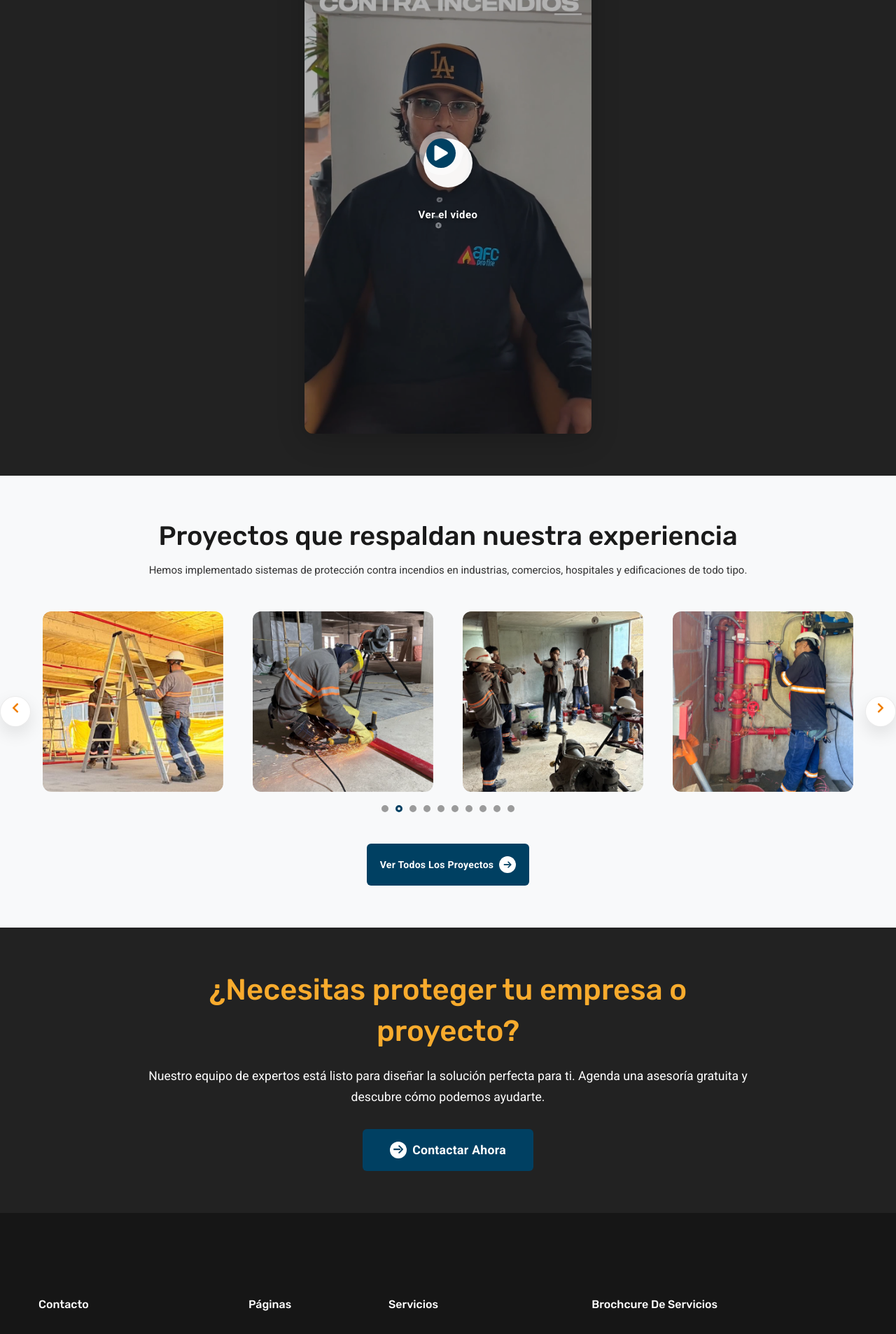
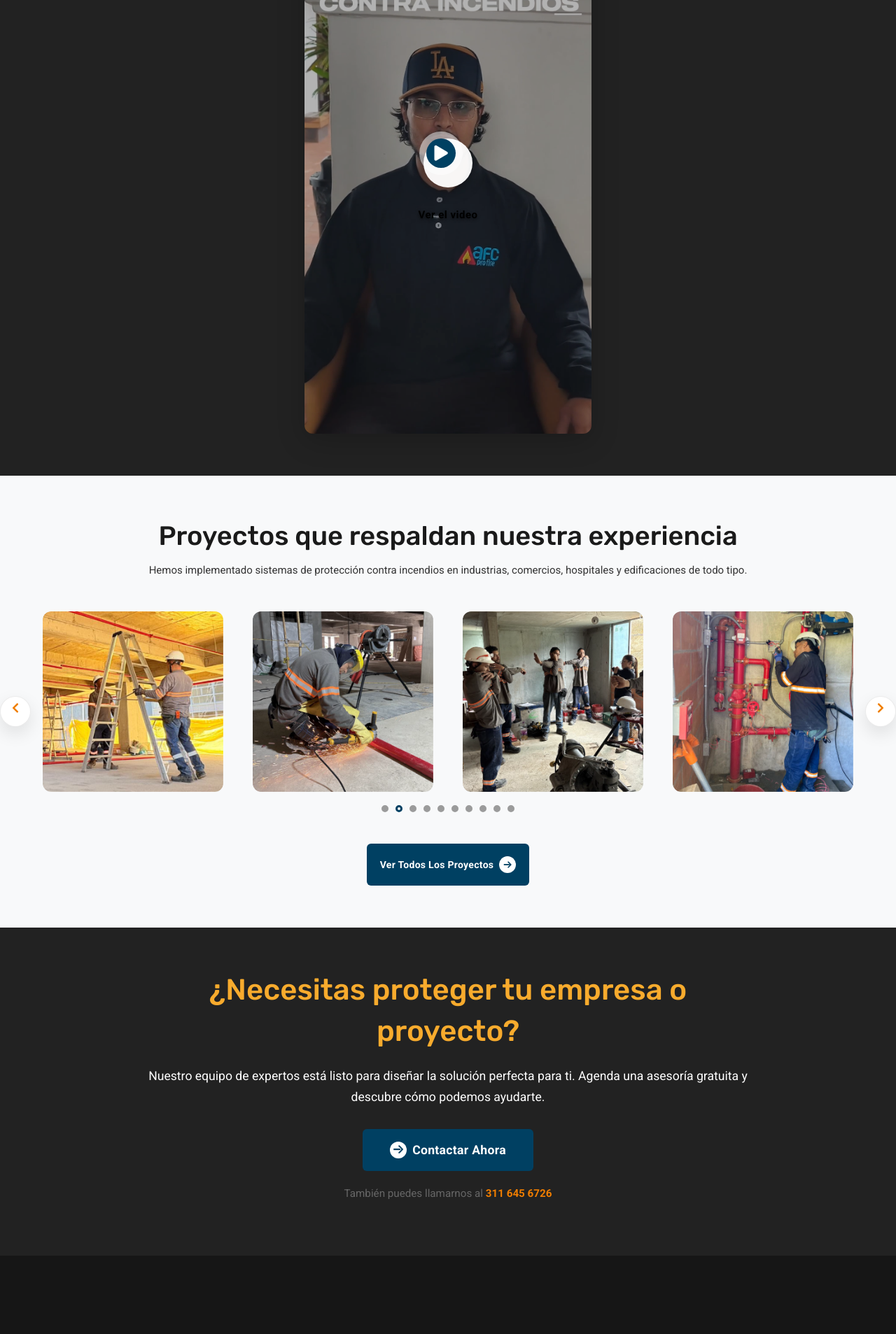
Before and after one commit to andresvd95/AFC_PROFIRE_REACT, a React (Vite) app: page /quienes-somos in a window 1280 px wide. Shown: the part 1053-2960 px from the top of the page at 70% size. Built offline with nearby package versions, Linux system fonts and the light colour scheme; grey boxes are pictures that could not be loaded.

Commit message:
Fix A3: telefono en CTA de Quienes somos + label 'Ver el video' en negro

```diff
--- a/src/components/LocalVideo.jsx
+++ b/src/components/LocalVideo.jsx
@@ -54,7 +54,9 @@ export default function LocalVideo({ src, poster, mode = 'cover' }) {
               <i className="fa fa-play"></i>
             </div>
           </button>
-          <span className="video__btn-title">Ver el video</span>
+          <span className="video__btn-title" style={{ color: '#000' }}>
+            Ver el video
+          </span>
         </div>
 
         <button className="video-close-btn" id="close-video-btn" type="button" aria-label="Cerrar video" onClick={close}>
--- a/src/pages/QuienesSomos.jsx
+++ b/src/pages/QuienesSomos.jsx
@@ -118,6 +118,12 @@ export default function QuienesSomos() {
             <i className="icon-arrow-right"></i>
             <span>Contactar ahora</span>
           </a>
+          <p className="mt-20" style={{ color: '#666', fontSize: '0.95rem' }}>
+            También puedes llamarnos al{' '}
+            <a href="tel:+573116456726" style={{ color: '#ef7d00', fontWeight: 600 }}>
+              311 645 6726
+            </a>
+          </p>
         </div>
       </section>
     </>
--- a/src/styles/quienes-somos.css
+++ b/src/styles/quienes-somos.css
@@ -52,10 +52,17 @@ footer.footer-min {
   position: relative;
   width: 100%;
   padding-bottom: 177.3%;
+  min-height: 480px;
   background: #000;
   border-radius: 12px;
   overflow: hidden;
   box-shadow: 0 10px 40px rgba(0, 0, 0, 0.2);
+}
+
+@media (max-width: 480px) {
+  .video-container {
+    min-height: 360px;
+  }
 }
 
 .video-thumbnail {
```
Also changed, not shown: 1 other file (tests, documents, lock files or other folders).
